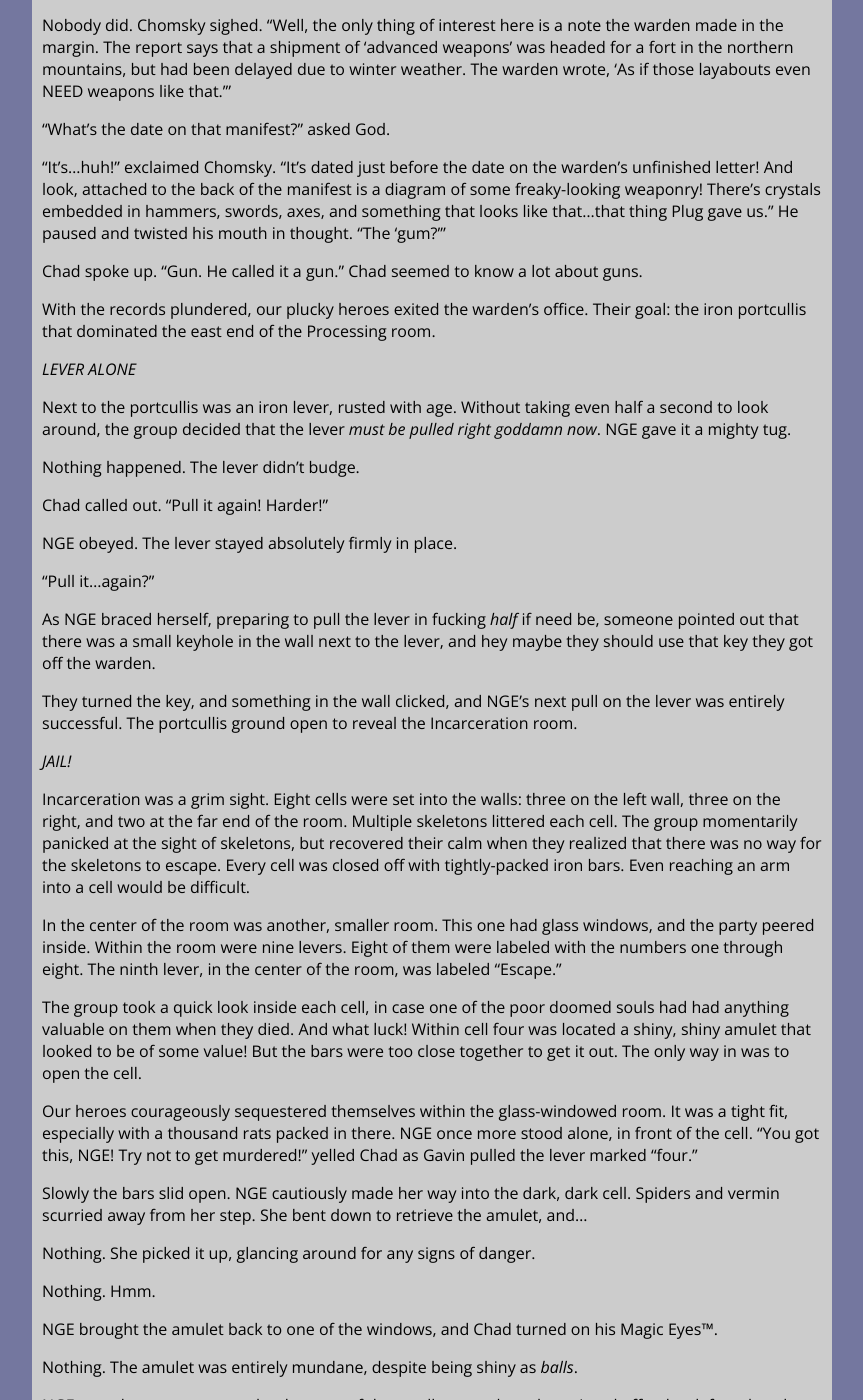
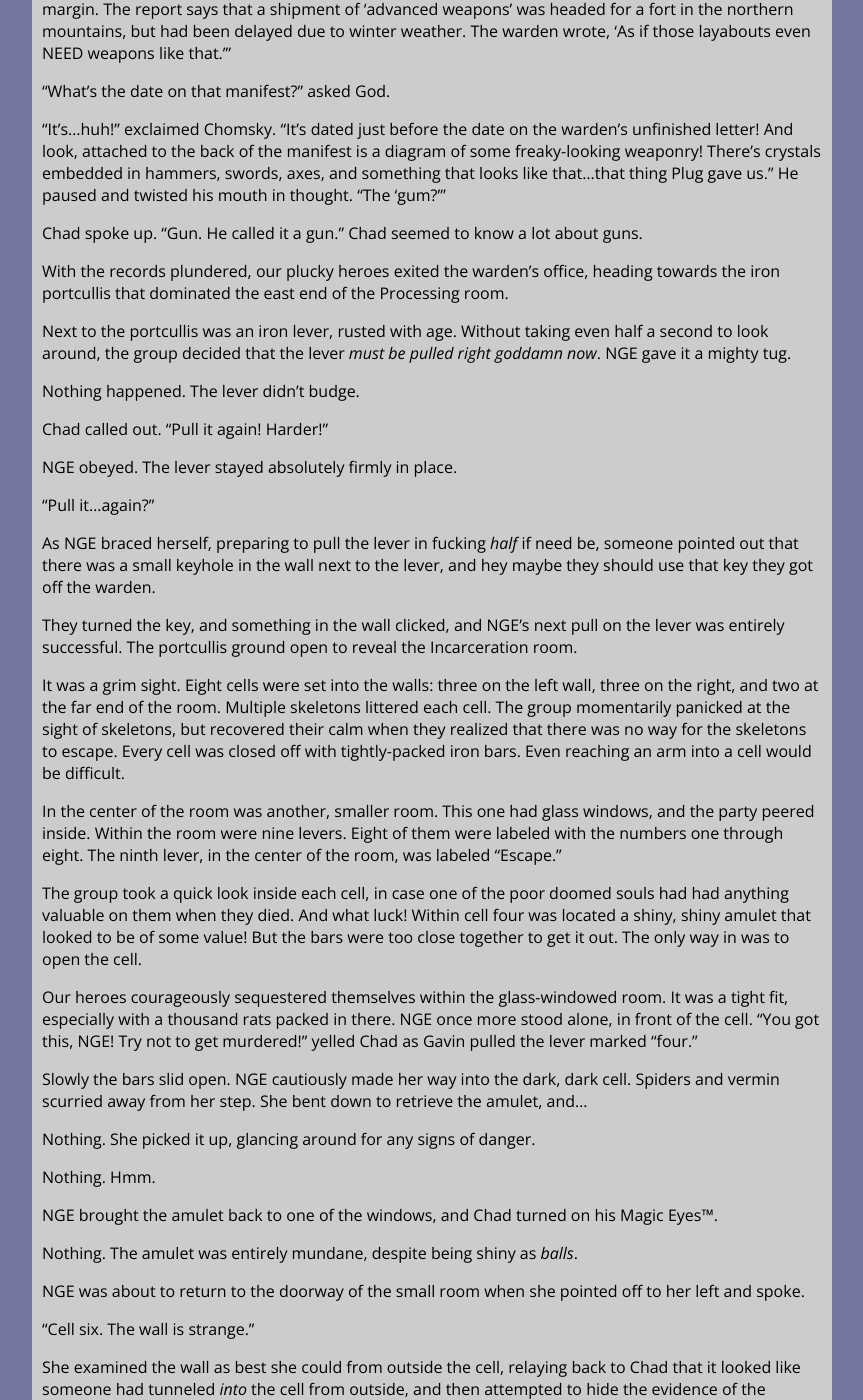
Before and after one commit to itspladd/personal-website-old, a Jekyll site: the page built from writing/rpg_stories/dwarven-prison-field-trip/_posts/2016-01-05-dwarven_prison_ch05.md, in a window 1280 px wide and 1400 px high, scrolled down 701 px. Shown: the whole window, without its empty margins (103-966 px from the left). Built offline with Jekyll 4.4.1, drawn with Linux system fonts in a browser that asks for light colours; some of the changed text lies outside the part shown.

Commit message:
Removing subtitles and minor wording edits

```diff
--- a/writing/rpg_stories/dwarven-prison-field-trip/_posts/2016-01-05-dwarven_prison_ch05.md
+++ b/writing/rpg_stories/dwarven-prison-field-trip/_posts/2016-01-05-dwarven_prison_ch05.md
@@ -26,9 +24,7 @@ Nobody did. Chomsky sighed. "Well, the only thing of interest here is a note the
 
 Chad spoke up. "Gun. He called it a gun." Chad seemed to know a lot about guns.
 
-With the records plundered, our plucky heroes exited the warden's office. Their goal: the iron portcullis that dominated the east end of the Processing room.
-
-*LEVER ALONE*
+With the records plundered, our plucky heroes exited the warden's office, heading towards the iron portcullis that dominated the east end of the Processing room.
 
 Next to the portcullis was an iron lever, rusted with age. Without taking even half a second to look around, the group decided that the lever _must be pulled right goddamn now_. NGE gave it a mighty tug.
 
@@ -44,9 +40,7 @@ As NGE braced herself, preparing to pull the lever in fucking _half_ if need be,
 
 They turned the key, and something in the wall clicked, and NGE's next pull on the lever was entirely successful. The portcullis ground open to reveal the Incarceration room.
 
-*JAIL!*
-
-Incarceration was a grim sight. Eight cells were set into the walls: three on the left wall, three on the right, and two at the far end of the room. Multiple skeletons littered each cell. The group momentarily panicked at the sight of skeletons, but recovered their calm when they realized that there was no way for the skeletons to escape. Every cell was closed off with tightly-packed iron bars. Even reaching an arm into a cell would be difficult.
+It was a grim sight. Eight cells were set into the walls: three on the left wall, three on the right, and two at the far end of the room. Multiple skeletons littered each cell. The group momentarily panicked at the sight of skeletons, but recovered their calm when they realized that there was no way for the skeletons to escape. Every cell was closed off with tightly-packed iron bars. Even reaching an arm into a cell would be difficult.
 
 In the center of the room was another, smaller room. This one had glass windows, and the party peered inside. Within the room were nine levers. Eight of them were labeled with the numbers one through eight. The ninth lever, in the center of the room, was labeled "Escape."
 
```
Also changed, not shown: other parts of writing/rpg_stories/dwarven-prison-field-trip/_posts/2016-01-05-dwarven_prison_ch05.md (+3 -15 lines), writing/rpg_stories/dwarven-prison-field-trip/_posts/2016-01-04-dwarven_prison_ch04.md (+4 -12 lines), writing/rpg_stories/dwarven-prison-field-trip/_posts/2016-01-06-dwarven_prison_ch06.md (+4 -8 lines), writing/rpg_stories/dwarven-prison-field-trip/_posts/2016-01-07-dwarven_prison_ch07.md (+2 -6 lines), writing/rpg_stories/dwarven-prison-field-trip/_posts/2016-01-08-dwarven_prison_ch08.md (+2 -6 lines), writing/rpg_stories/dwarven-prison-field-trip/_posts/2016-01-09-dwarven_prison_ch09.md (+0 -2 lines).
